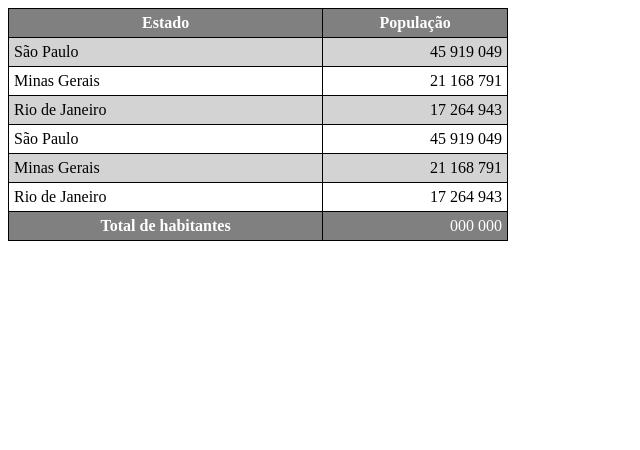
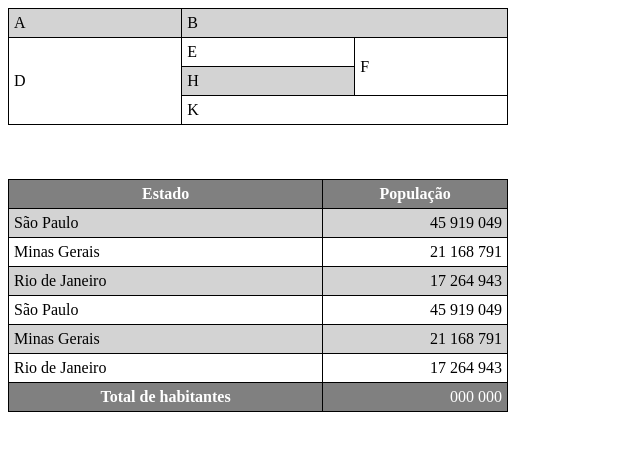
Before and after one commit to NayaraBatista27/html-css, a plain HTML site: page exercicios/ex023/index.html in a window 1280 px wide. Shown: the whole page, without its empty margins (0-640 px from the left). Drawn offline with Linux system fonts and the light colour scheme.

Commit message:
mesclagem

```diff
--- a/exercicios/ex023/index.html
+++ b/exercicios/ex023/index.html
@@ -31,6 +31,26 @@
     </style>
   </head>
   <body>
+    <table>
+      <tr>
+        <td>A</td>
+        <td colspan="2">B</td>
+      </tr>
+      <tr>
+        <td rowspan="3">D</td>
+        <td>E</td>
+        <td rowspan="2">F</td>
+      </tr>
+      <tr>
+        <td>H</td>
+      </tr>
+      <tr>
+        <td colspan="2">K</td>
+      </tr>
+    </table>
+
+    <br /><br /><br />
+
     <table>
       <thead>
         <tr>
```
Also changed, not shown: 1 other file.
